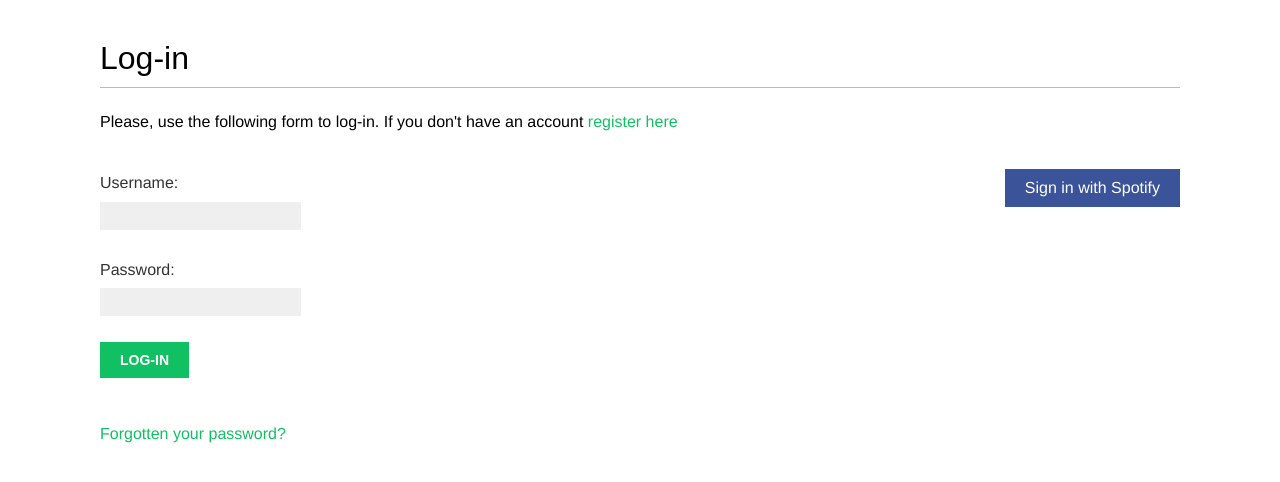
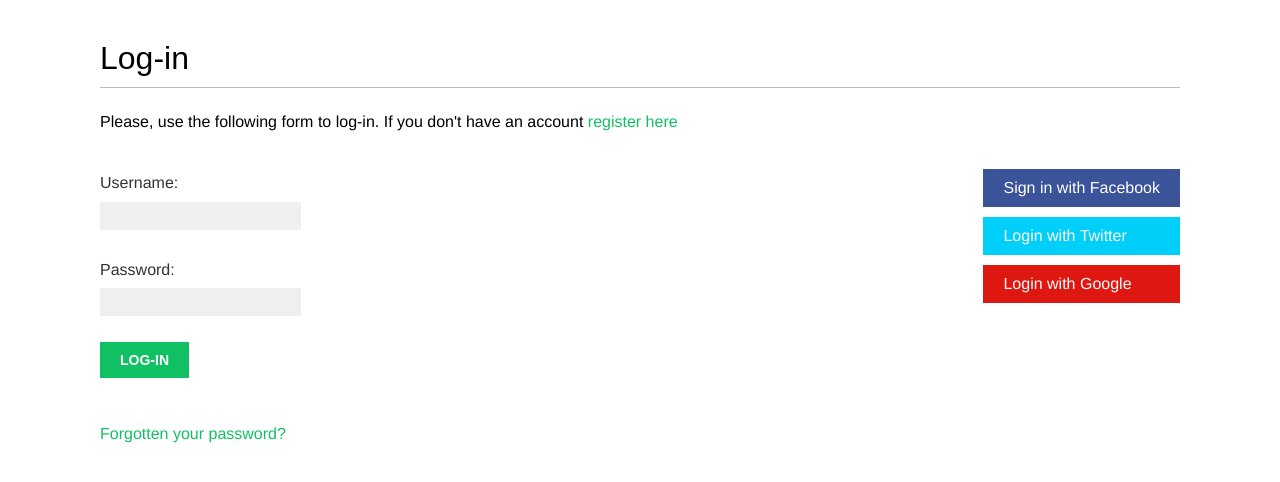
Before and after one commit to michaelcoquet/NAME, a Django app: template account/templates/registration/login.html in a window 1280 px wide. Shown: the part 47-529 px from the top of the page. Run offline with Django 3.2, Linux system fonts and the light colour scheme; the template is opened without the code that fills it: values that come from a table or form of the project are taken from there, others are empty; parts of the project's set-up code (start-up, migrations or seed data) failed here and were passed over; some web fonts are replaced.

Commit message:
adds social authentication for twitter, google, spotify

```diff
--- a/account/templates/registration/login.html
+++ b/account/templates/registration/login.html
@@ -23,7 +23,13 @@
 <div class="social">
     <ul>
         <li class="facebook">
-            <a href="{% url "social:begin" "spotify" %}">Sign in with Spotify</a>
+            <a href="{% url "social:begin" "facebook" %}">Sign in with Facebook</a>
+        </li>
+        <li class="twitter">
+            <a href="{% url "social:begin" "twitter" %}">Login with Twitter</a>
+        </li>
+        <li class="google">
+            <a href="{% url "social:begin" "google-oauth2" %}">Login with Google</a>
         </li>
     </ul>
 </div>
```
Also changed, not shown: NAME/settings.py (+20 -0 lines), db.sqlite3 (deleted).
